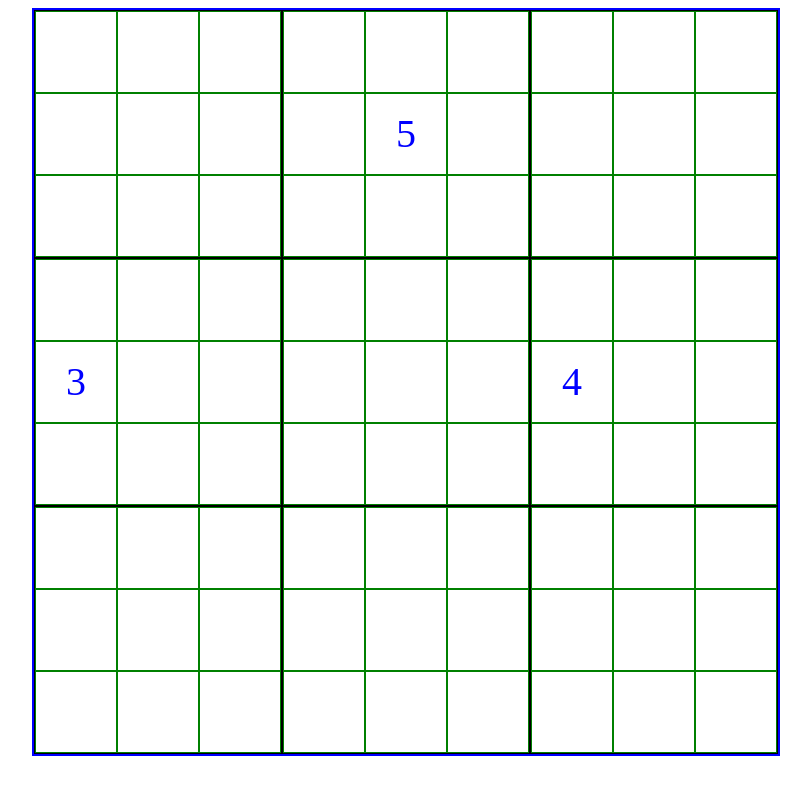
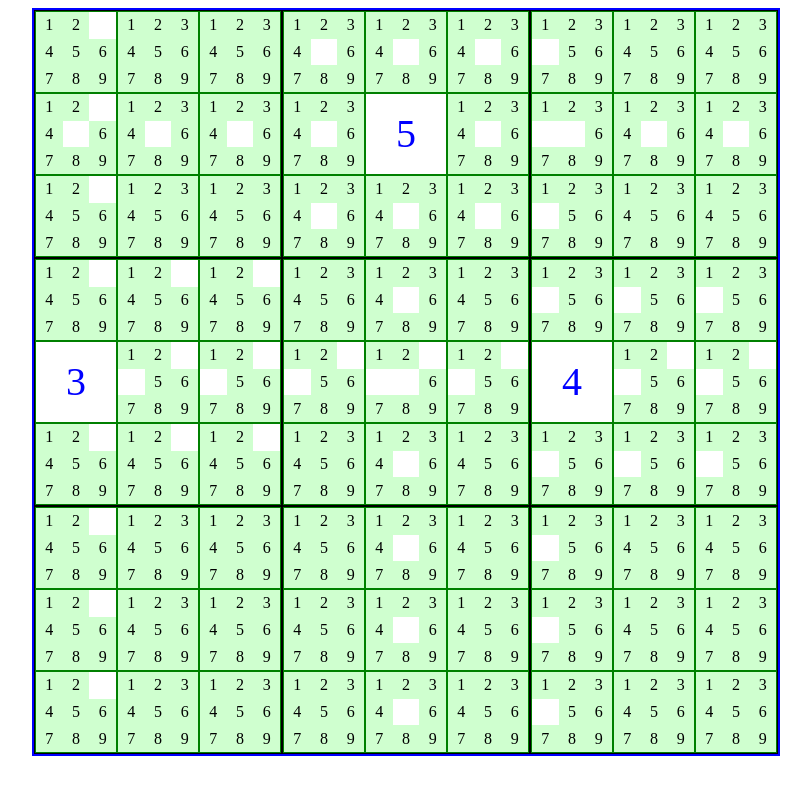
Before and after one commit to szagi3891/sudoku, a React (Vite) app: page / in a window 1280 px wide. Shown: the top 794 px of the page, without its empty margins (234-1045 px from the left). Built offline with nearby package versions, Linux system fonts and the light colour scheme.

Commit message:
possible

```diff
--- a/src/App/Item.tsx
+++ b/src/App/Item.tsx
@@ -1,13 +1,15 @@
 import styled from "@emotion/styled";
 import { observer } from "mobx-react";
 import { CellType } from "src/AppState/AppState";
-import { SudokuValue } from "src/AppState/NumberItem";
+import { ItemNumber } from './ItemNumber';
+import { ItemPossible } from "./ItemPossible";
 
 const Wrapper = styled('div')`
     border: ${props => props.theme.config.itemBorderSize}px solid green;
     width: ${props => props.theme.config.itemWidthSize}px;
     height: ${props => props.theme.config.itemWidthSize}px;
 `;
+
 
 interface PropsType {
     cell: CellType,
@@ -18,7 +20,9 @@ export const Item = observer((props: PropsType) => {
 
     if (value === null) {
         return (
-            <Wrapper/>
+            <Wrapper>
+                <ItemPossible possible={props.cell.possible} />
+            </Wrapper>
         );
     }
 
@@ -28,23 +32,3 @@ export const Item = observer((props: PropsType) => {
         </Wrapper>
     );
 });
-
-const ItemNumberWrapper = styled('div')`
-    text-align: center;
-    font-size: 40px;
-    color: blue;
-    height: ${props => props.theme.config.itemWidthSize}px;
-    line-height: ${props => props.theme.config.itemWidthSize}px;
-`;
-
-interface ItemNumberPropsType {
-    number: SudokuValue
-}
-
-const ItemNumber = observer((props: ItemNumberPropsType) => {
-    return (
-        <ItemNumberWrapper>
-            { props.number }
-        </ItemNumberWrapper>
-    )
-})
--- /dev/null
+++ b/src/App/ItemNumber.tsx
@@ -0,0 +1,23 @@
+import styled from "@emotion/styled";
+import { observer } from "mobx-react";
+import { SudokuValue } from "src/AppState/NumberItem";
+
+const ItemNumberWrapper = styled('div')`
+    text-align: center;
+    font-size: 40px;
+    color: blue;
+    height: ${props => props.theme.config.itemWidthSize}px;
+    line-height: ${props => props.theme.config.itemWidthSize}px;
+`;
+
+interface ItemNumberPropsType {
+    number: SudokuValue
+}
+
+export const ItemNumber = observer((props: ItemNumberPropsType) => {
+    return (
+        <ItemNumberWrapper>
+            { props.number }
+        </ItemNumberWrapper>
+    )
+})
--- /dev/null
+++ b/src/App/ItemPossible.tsx
@@ -0,0 +1,59 @@
+import styled from "@emotion/styled";
+import { observer } from "mobx-react";
+import { iterateBySudokuValue } from "src/AppState/NumberItem";
+import { PossibleValues } from "src/AppState/PossibleValues";
+
+const Wrapper = styled('div')`
+    width: ${props => props.theme.config.itemWidth}px;
+    height: ${props => props.theme.config.itemWidth}px;
+
+    display: grid;
+    grid-template-columns: 1fr 1fr 1fr;
+    grid-template-rows: 1fr 1fr 1fr;
+    flex-shrink: 0;
+`;
+
+interface ItemPropsType {
+    shouldShow: boolean,
+}
+
+const Item = styled('div')<ItemPropsType>`
+    display: flex;
+    align-items: center;
+    justify-content: center;
+    ${props => props.shouldShow ? `background-color: #00ff0030;`: ''}
+`;
+
+interface ItemPossiblePropsType {
+    possible: PossibleValues,
+}
+
+//itemPossibleWidth
+
+export const ItemPossible = observer((props: ItemPossiblePropsType) => {
+    const { possible } = props;
+
+    const values = possible.values;
+
+    const out: Array<React.ReactNode> = [];
+
+    iterateBySudokuValue((number) => {
+        const shouldShow = !values.includes(number);
+
+        out.push(
+            <Item key={`id_${number}`} shouldShow={shouldShow}>{shouldShow ? number : ''}</Item>
+        );
+    });
+
+    // for (const number of values) {
+    //     out.push(
+    //         <Item key={`id_${number}`}>{number}</Item>
+    //     );
+    // }
+
+    return (
+        <Wrapper>
+            {out}
+        </Wrapper>
+    );
+});
--- a/src/AppState/NumberItem.ts
+++ b/src/AppState/NumberItem.ts
@@ -1,6 +1,21 @@
 import { makeAutoObservable } from "mobx";
 
 export type SudokuValue = 1 | 2 | 3 | 4 | 5 | 6 | 7 | 8 | 9;
+
+export const iterateBySudokuValue = (callback: (index: SudokuValue) => void) => {
+    callback(1);
+    callback(2);
+    callback(3);
+
+    callback(4);
+    callback(5);
+    callback(6);
+
+    callback(7);
+    callback(8);
+    callback(9);
+
+};
 
 export class NumberItem {
     value: SudokuValue | null = null;
--- a/src/cssConfig.ts
+++ b/src/cssConfig.ts
@@ -1,13 +1,14 @@
-import { makeAutoObservable } from "mobx";
+// import { makeAutoObservable } from "mobx";
 
 export class Config {
     border: number = 1;
     itemWidth: number = 80;
 
-    constructor() {
+    itemPossibleWidth: number = 20;
 
-        makeAutoObservable(this);
-    }
+    // constructor() {
+    //     //makeAutoObservable(this);
+    // }
 
     get itemBorderSize(): number {
         return this.border;
```
